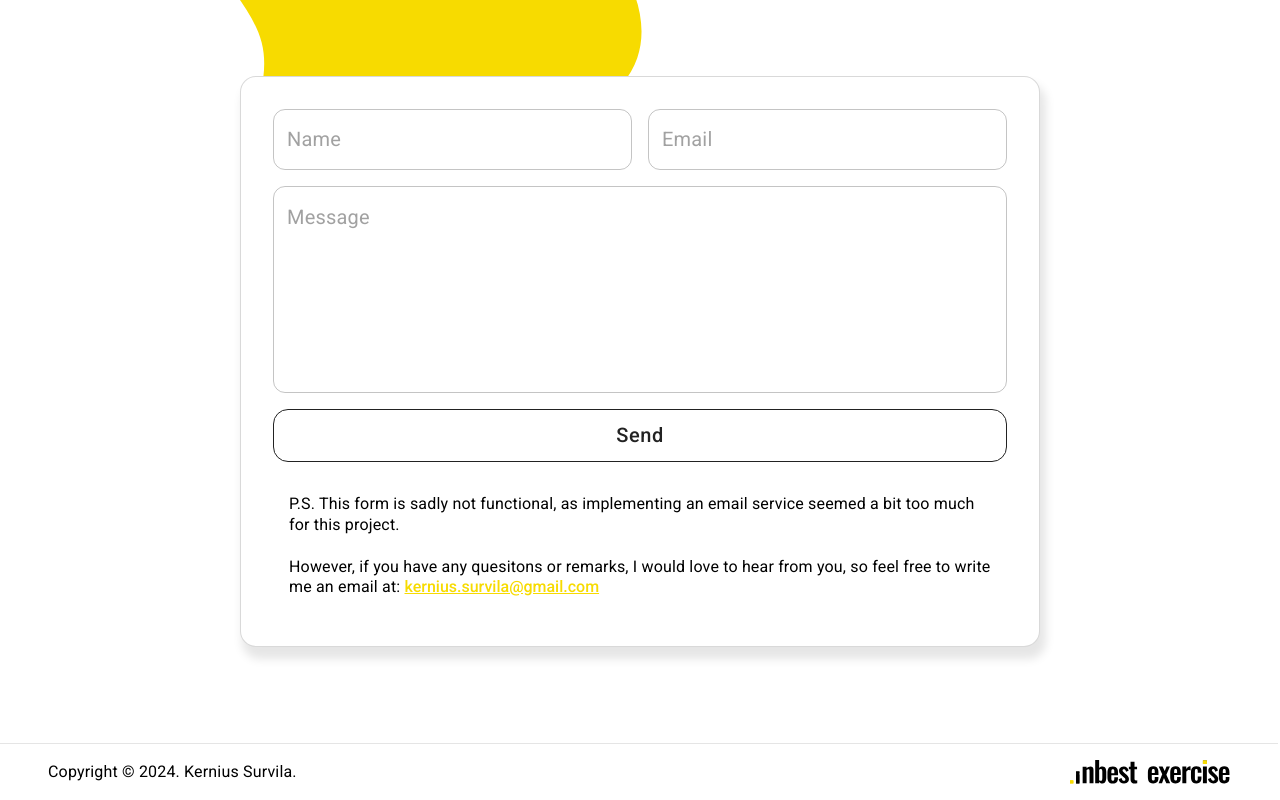
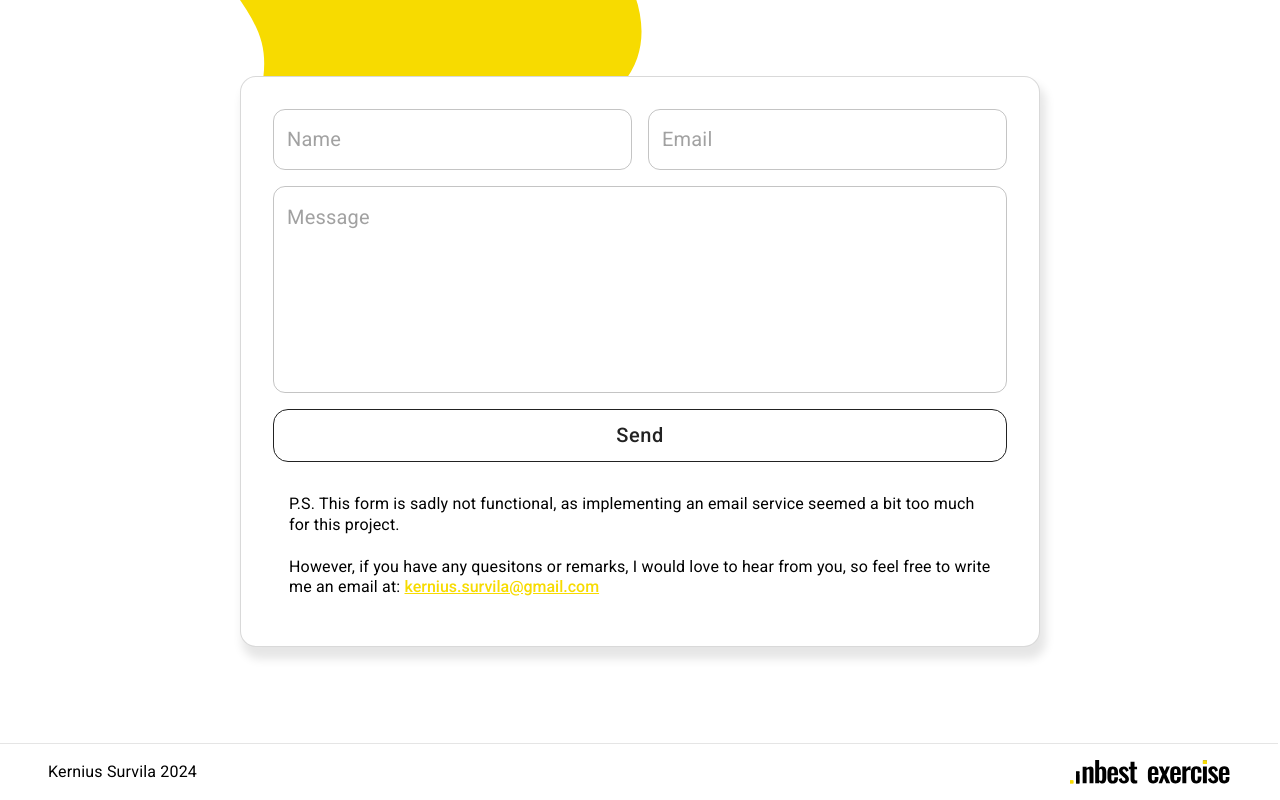
Before and after one commit to KerniusSur/Inbestai-Task, a React (Create React App) app: page /contact in a window 1280 px wide. Shown: the part 292-1092 px from the top of the page. Built offline with nearby package versions, Linux system fonts and the light colour scheme.

Commit message:
navbar & footer minor updates

```diff
--- a/src/components/InbestFooter.tsx
+++ b/src/components/InbestFooter.tsx
@@ -16,8 +16,17 @@ const InbestFooter = () => {
         <img src={ElementorBottomShape as any} alt="Elementor Bottom Shape" />
       )}
       <FooterContainer>
-        <Typography variant="body2" textAlign="center">
-          Copyright © {new Date().getFullYear()}. Kernius Survila.
+        <Typography
+          variant="body2"
+          textAlign="center"
+          onClick={() =>
+            window.open("https://github.com/KerniusSur/Inbestai-Task", "_blank")
+          }
+          sx={{
+            cursor: "pointer",
+          }}
+        >
+          Kernius Survila {new Date().getFullYear()}
         </Typography>
         <Box
           sx={{
--- a/src/components/InbestNavbar.tsx
+++ b/src/components/InbestNavbar.tsx
@@ -51,15 +51,7 @@ const InbestNavbar = (props: InbestNavbarProps) => {
       }}
     >
       <NavBarContainer>
-        <Box
-          sx={{
-            display: "flex",
-            justifyContent: "space-between",
-            alignItems: "center",
-            width: "100%",
-            gap: "2rem",
-          }}
-        >
+        <NavBarInnerBox>
           <Box
             sx={{
               cursor: "pointer",
@@ -73,13 +65,7 @@ const InbestNavbar = (props: InbestNavbarProps) => {
             }}
           />
           <Hidden mdDown>
-            <Box
-              sx={{
-                display: "flex",
-                alignItems: "center",
-                gap: "2.5rem",
-              }}
-            >
+            <NavigationMenuBox>
               {navbarNavigationItems.map((item) => (
                 <NavBarTextButton
                   key={item.path}
@@ -95,14 +81,14 @@ const InbestNavbar = (props: InbestNavbarProps) => {
                   {item.label}
                 </NavBarTextButton>
               ))}
-            </Box>
+            </NavigationMenuBox>
           </Hidden>
           {isBelowMd && (
             <IconButton onClick={toggleDrawer}>
               <MenuOutlined color="secondary" />
             </IconButton>
           )}
-        </Box>
+        </NavBarInnerBox>
       </NavBarContainer>
       <InbestDrawer
         isDrawerOpen={isDrawerOpen}
@@ -150,6 +136,20 @@ const NavBarContainer = styled(Container)(({ theme }) => ({
   },
 }));
 
+const NavBarInnerBox = styled(Box)({
+  display: "flex",
+  justifyContent: "space-between",
+  alignItems: "center",
+  width: "100%",
+  gap: "2rem",
+});
+
+const NavigationMenuBox = styled(Box)({
+  display: "flex",
+  alignItems: "center",
+  gap: "2.5rem",
+});
+
 export interface NavbarNavigationItem {
   label: string;
   path: string;
```
